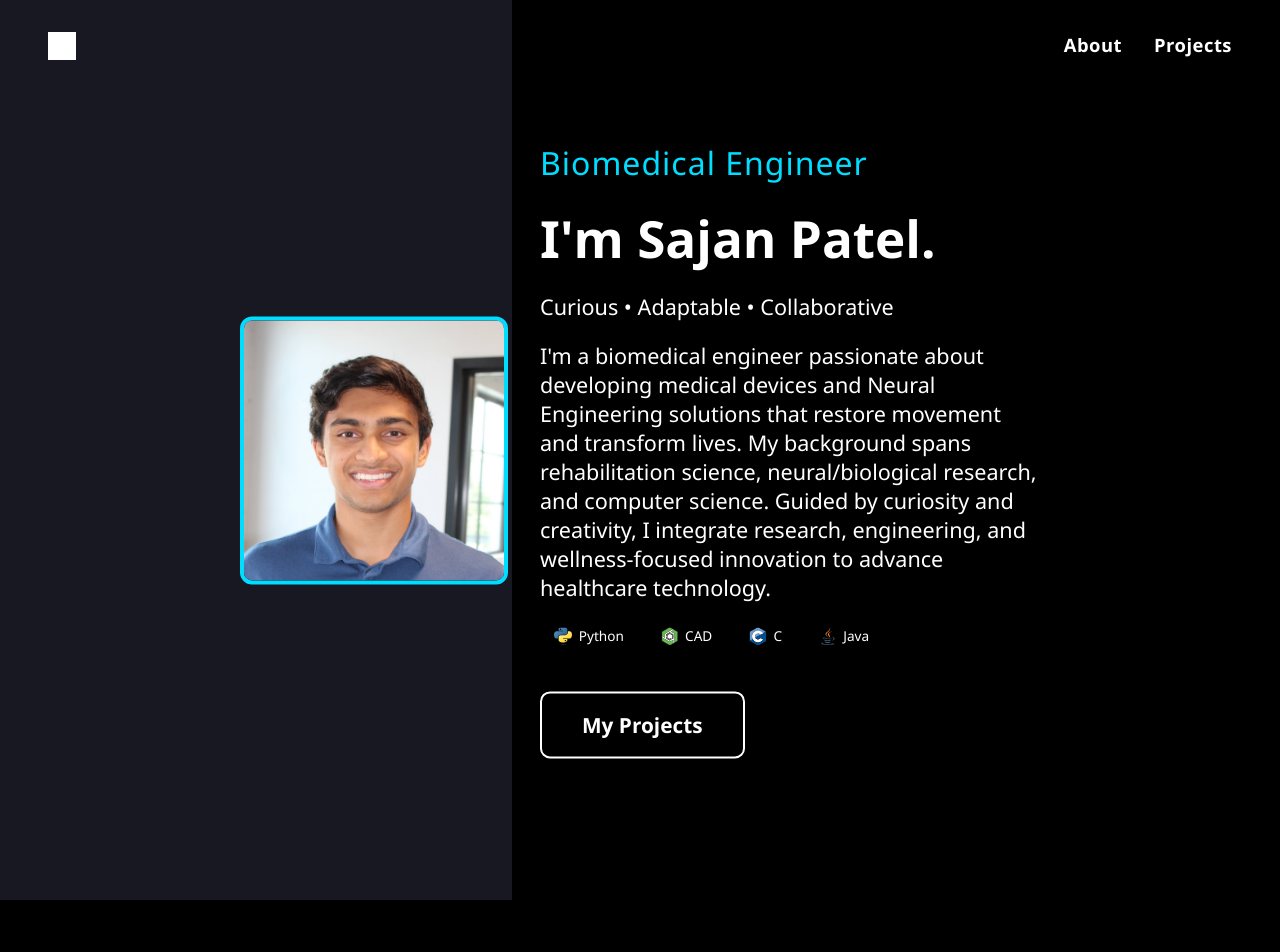
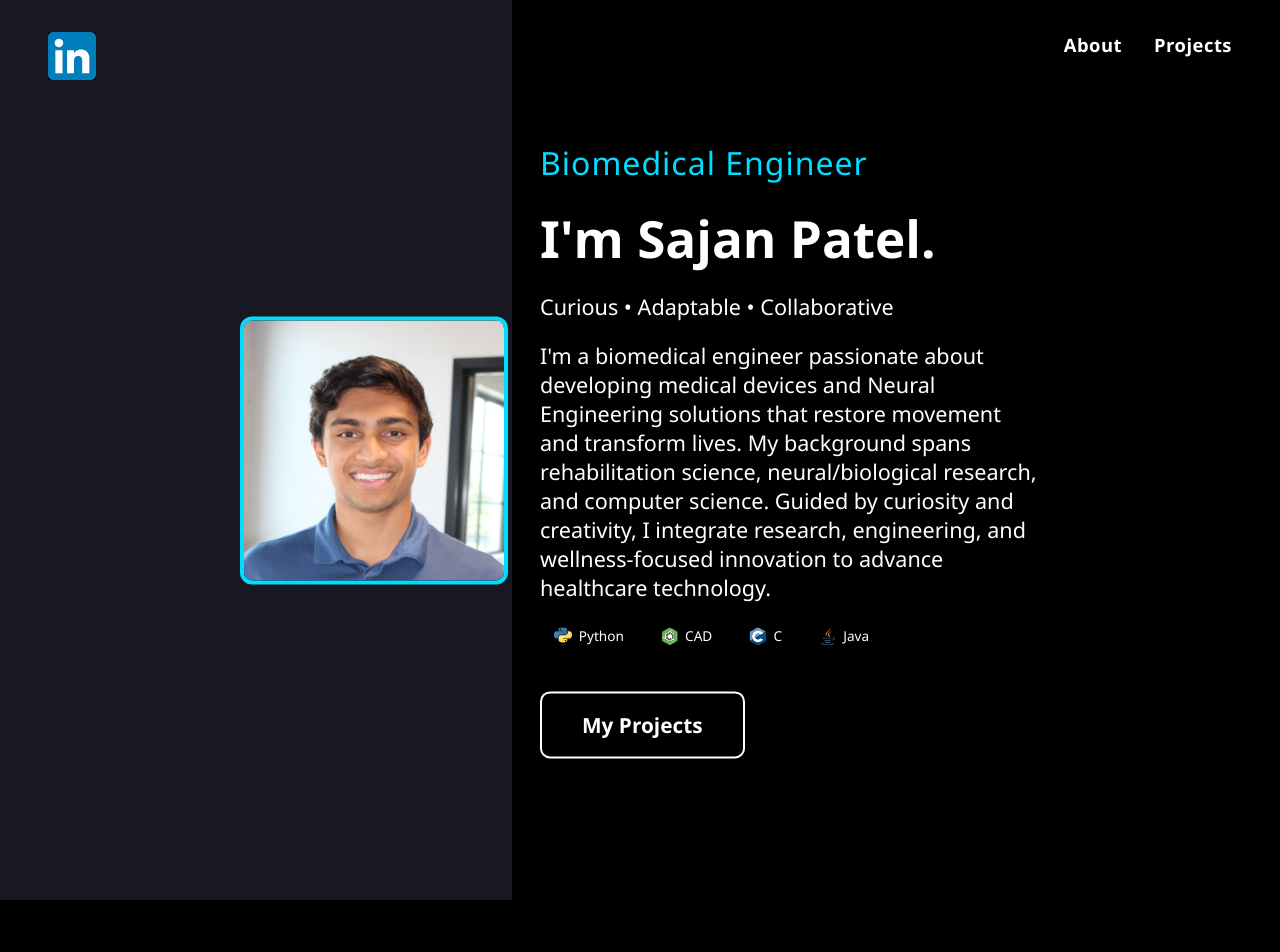
Before and after one commit to sajjy/sajan_patel_duke_bme, a Jekyll site: the page built from index.md, in a window 1280 px wide. Shown: the top 952 px of the page. Built offline with Jekyll 4.4.1, drawn with Linux system fonts in a browser that asks for light colours.

Commit message:
Update linkedin icon

```diff
--- a/assets/style.css
+++ b/assets/style.css
@@ -585,15 +585,13 @@ html {
 }
 
 .linkedin-icon {
-  width: 28px;      /* adjust size */
-  height: 28px;
-  filter: brightness(0) invert(1); /* makes icon white if it's dark */
+  width: 48px;      /* adjust size */
+  height: 48px;
   transition: transform 0.2s ease, filter 0.2s ease;
 }
 
 .linkedin-icon:hover {
   transform: scale(1.1);
-  filter: brightness(0) saturate(100%) invert(55%) sepia(97%) saturate(2098%) hue-rotate(176deg) brightness(97%) contrast(101%);
   /* this gives LinkedIn's blue on hover */
 }
 
```
